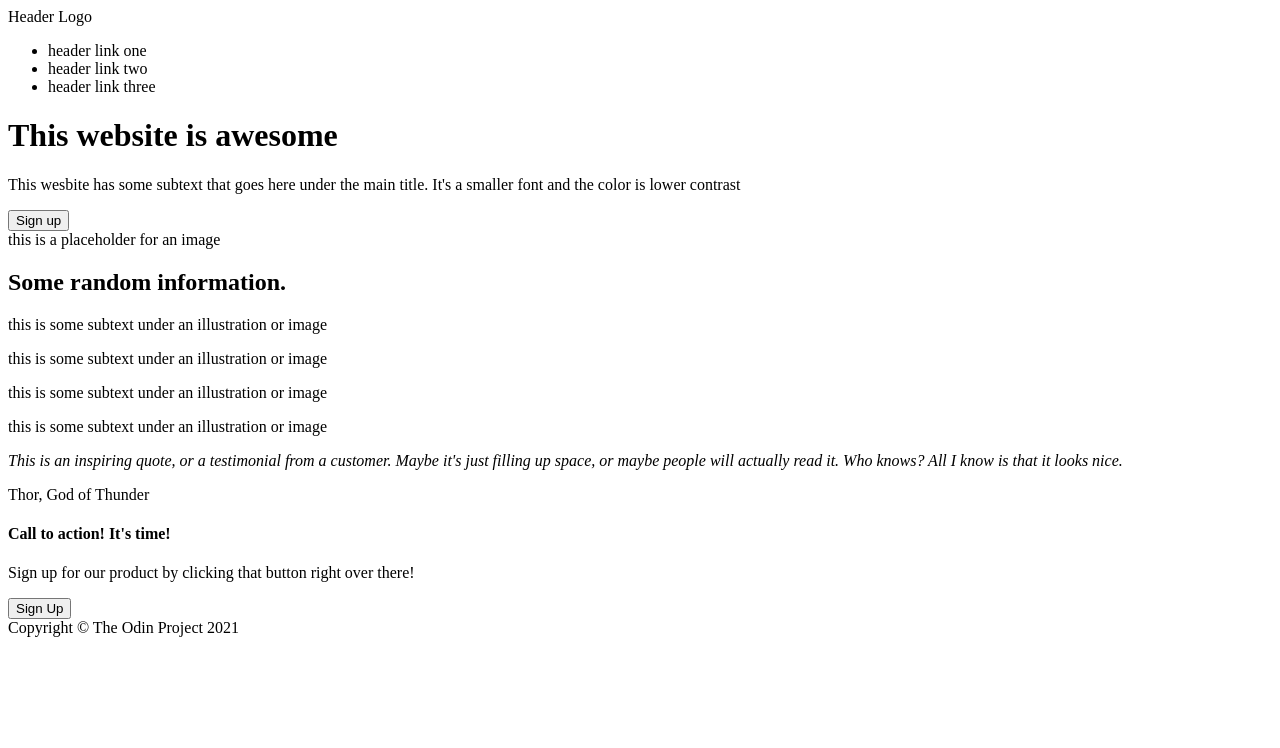
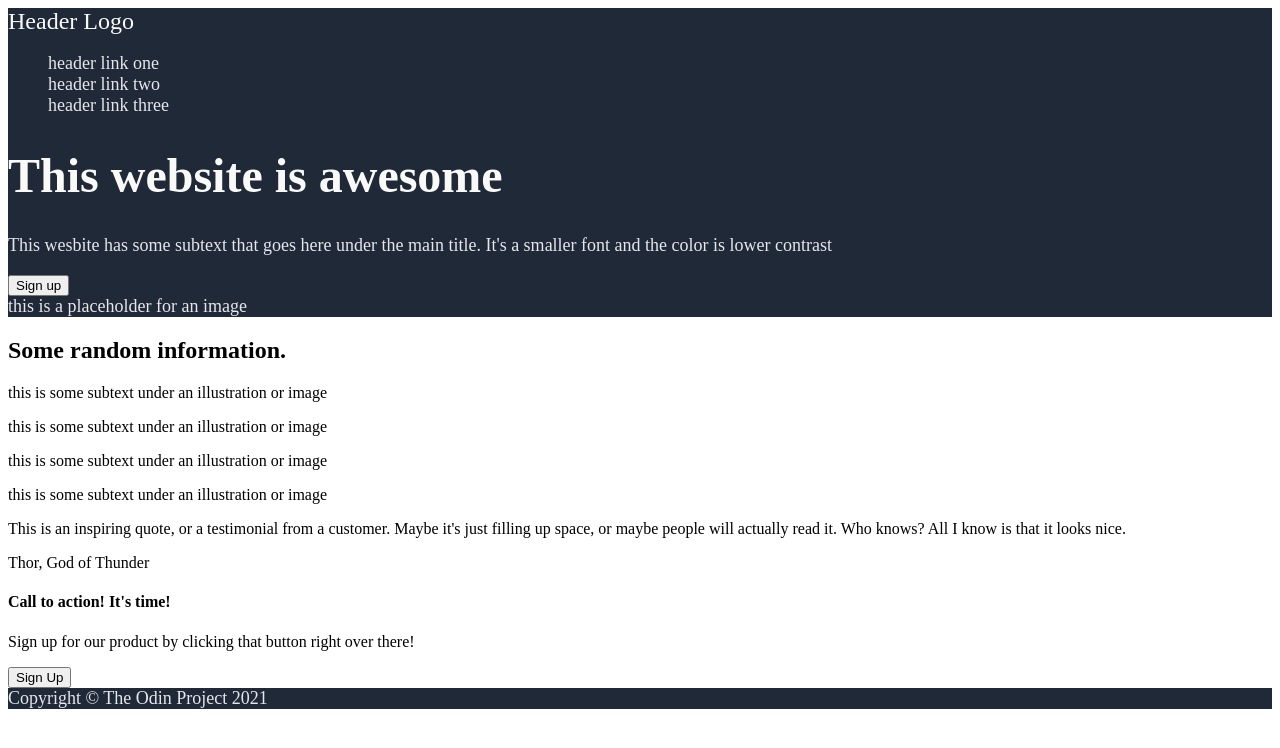
Before and after one commit to Lolabird/odin-landing-page-project, a plain HTML site: page index.html in a window 1280 px wide. Drawn offline with Linux system fonts and the light colour scheme.

Commit message:
Rename stylesheet and add initial styles

```diff
--- a/index.html
+++ b/index.html
@@ -4,6 +4,7 @@
     <meta charset="UTF-8">
     <meta name="viewport" content="width=device-width, initial-scale=1.0">
     <title>Odin Landing Page Project</title>
+    <link rel="stylesheet" href="styles.css" />
 </head>
 <body>
     <div class="header-box">
@@ -54,11 +55,9 @@
 
     <div class="quote-box">
         <p class="quote">
-            <i>
                 This is an inspiring quote, or a testimonial from a customer.
                 Maybe it's just filling up space, or maybe people will actually
                 read it. Who knows? All I know is that it looks nice.
-            </i>
         </p>
         <p class="author">Thor, God of Thunder</p>
     </div>
--- /dev/null
+++ b/styles.css
@@ -0,0 +1,24 @@
+.header-box, .footer {
+    background-color: #1f2937;
+    color: #e5e7eb;
+    font-size: 18px;
+}
+
+.logo {
+    font-size: 24px;
+    color: #f9faf8;
+}
+
+li {
+    list-style-type: none;
+}
+
+a {
+    text-decoration: none;
+}
+
+h1 {
+    font-size: 48px;
+    font-weight: 900;
+    color: #f9faf8;
+}
```
Also changed, not shown: style.css (deleted).
